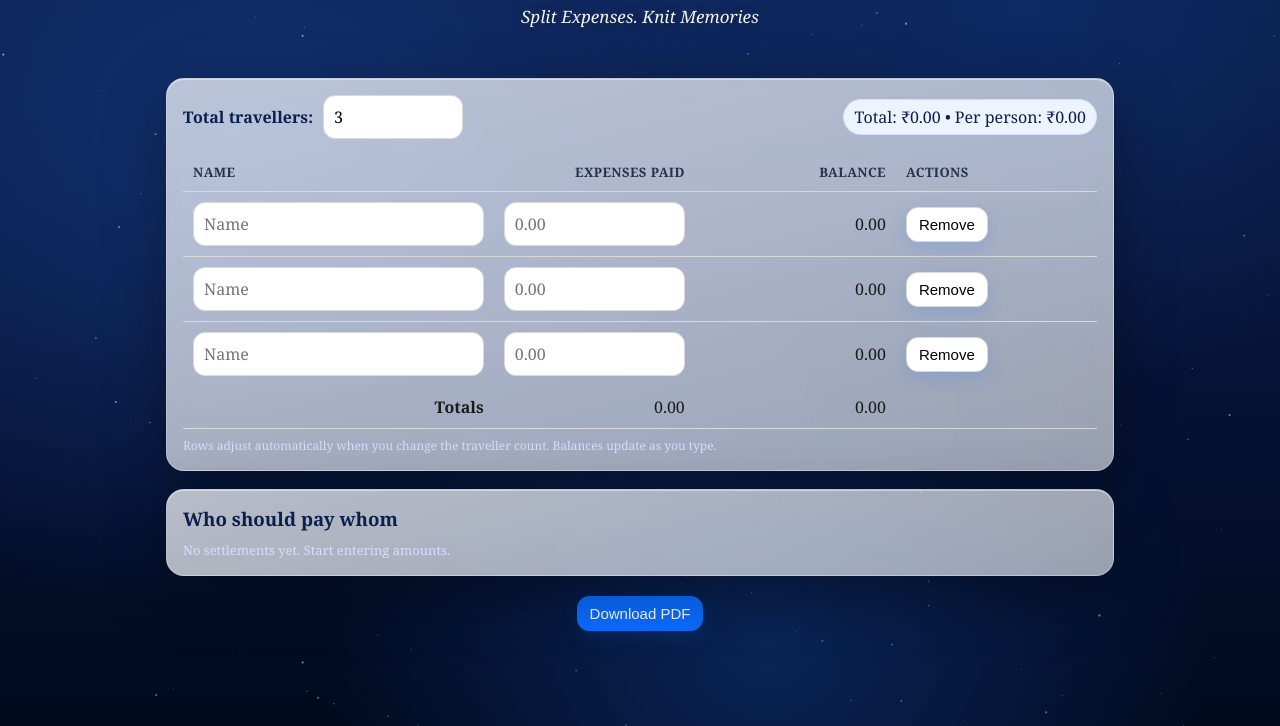
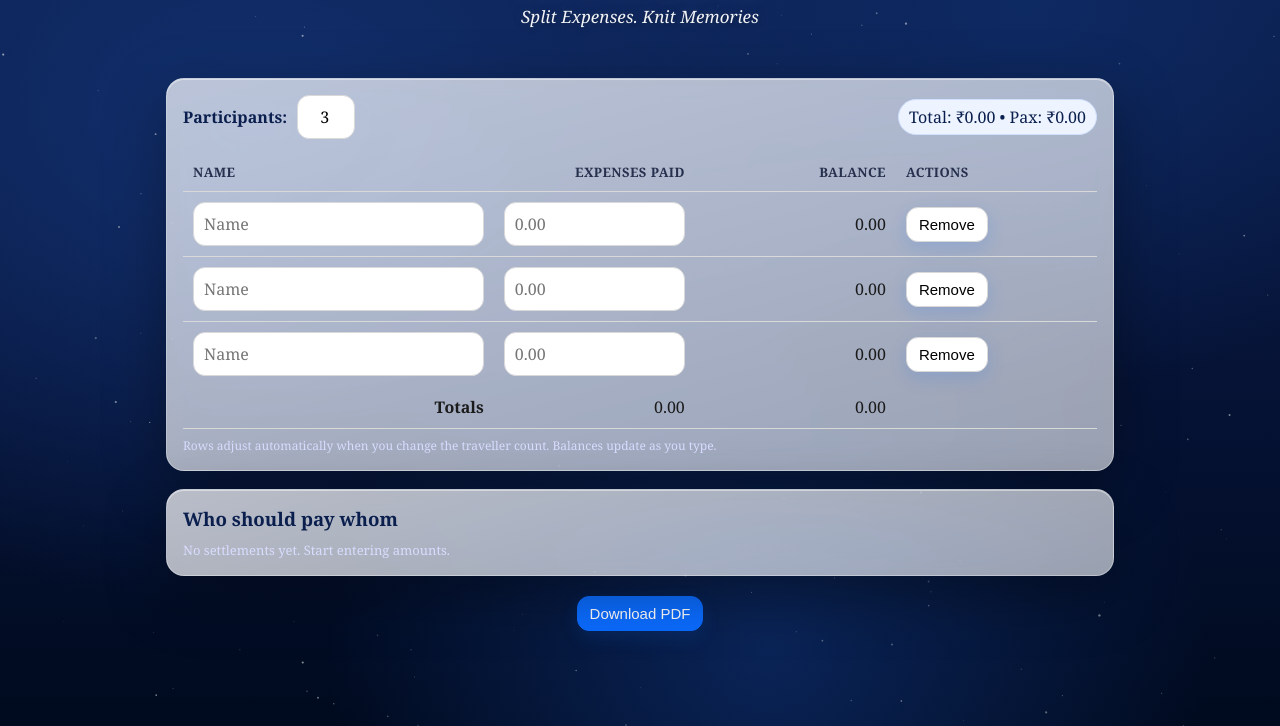
Before and after one commit to uraichur/Letsgodutch, a plain HTML site: page index.html in a window 1280 px wide. Shown: the part 74-800 px from the top of the page. Drawn offline with Linux system fonts and the light colour scheme.

Commit message:
Update index.html

```diff
--- a/index.html
+++ b/index.html
@@ -3,7 +3,7 @@
 <head>
 <meta charset="utf-8" />
 <meta name="viewport" content="width=device-width,initial-scale=1" />
-<title>Let Go Dutch — Split Expenses</title>
+<title>Let Go Dutch — Split Expenses.Knit Memories</title>
 <style>
   /* ===== Theme ===== */
   :root{
@@ -89,12 +89,17 @@
 
   .controls { display: flex; flex-wrap: wrap; gap: var(--gap); align-items: center; margin-bottom: 14px; }
   .controls label { font-weight: 700; color:#0b1f4e; }
+
+  /* CHANGED: narrow slot sized for up to 3 digits, with a hard limit of 999 in HTML */
   .controls input[type="number"] {
-    width: 140px; padding: 10px;
+    width: 6.5ch; /* ~3 digits plus padding/arrows */
+    padding: 10px;
     border: 1px solid var(--line); border-radius: 12px;
     font-size: 16px; background: #fff;
     font-family: Cambria, Georgia, "Times New Roman", Times, serif;
+    text-align: right;
   }
+
   .summary-pill {
     display: inline-block; padding: 6px 10px; border-radius: 999px;
     background: #eef4ff; border: 1px solid #cfe0ff;
@@ -158,7 +163,7 @@
   @media (max-width: 640px) {
     h1 { font-size: 22px; }
     .controls { gap: 12px; }
-    .controls input[type="number"] { width: 130px; }
+    .controls input[type="number"] { width: 6.5ch; } /* keep the compact 3-digit slot on mobile too */
     th.hide-sm, td.hide-sm { display: none; }
   }
 </style>
@@ -179,8 +184,9 @@
     <main>
       <section class="card">
         <div class="controls">
-          <label for="travellers">Total travellers:</label>
-          <input id="travellers" type="number" min="1" step="1" value="3" inputmode="numeric" />
+          <label for="travellers">Participants:</label>
+          <!-- CHANGED: limit to 3 digits -->
+          <input id="travellers" type="number" min="1" max="999" step="1" value="3" inputmode="numeric" />
           <span class="spacer"></span>
           <span id="summary" class="summary-pill mono"></span>
         </div>
@@ -233,7 +239,7 @@
         </div>
       </section>
 
-      <!-- NEW: Download PDF button -->
+      <!-- Download PDF button -->
       <div class="download-wrap">
         <button id="downloadPdfBtn" class="btn brand no-print" type="button" title="Download this page as PDF">Download PDF</button>
       </div>
@@ -241,7 +247,7 @@
   </div>
 
 <script>
-  /* ===== Logic (unchanged except auto-calc hooks) ===== */
+  /* ===== Logic (unchanged except requested wording) ===== */
   const fmt = (n) => (isNaN(n) ? "0.00" : Number(n).toFixed(2));
   const money = (n) => fmt(n);
 
@@ -338,7 +344,9 @@
     totalPaidEl.textContent = money(totalPaid);
     const totalBalance = people.reduce((s, p) => s + p.balance, 0);
     totalBalanceEl.textContent = money(totalBalance);
-    summary.textContent = `Total: ₹${money(totalPaid)} • Per person: ₹${money(perHead)}`;
+
+    /* CHANGED: label wording */
+    summary.textContent = `Total: ₹${money(totalPaid)} • Pax: ₹${money(perHead)}`;
 
     const transfers = computeSettlements(people);
     renderSettlements(transfers);
```
